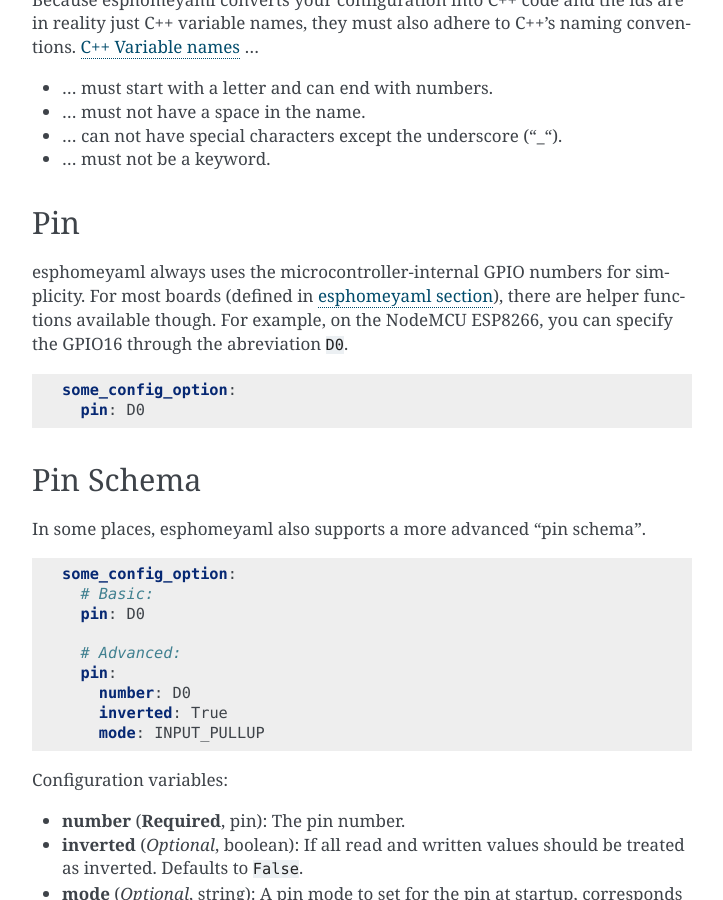
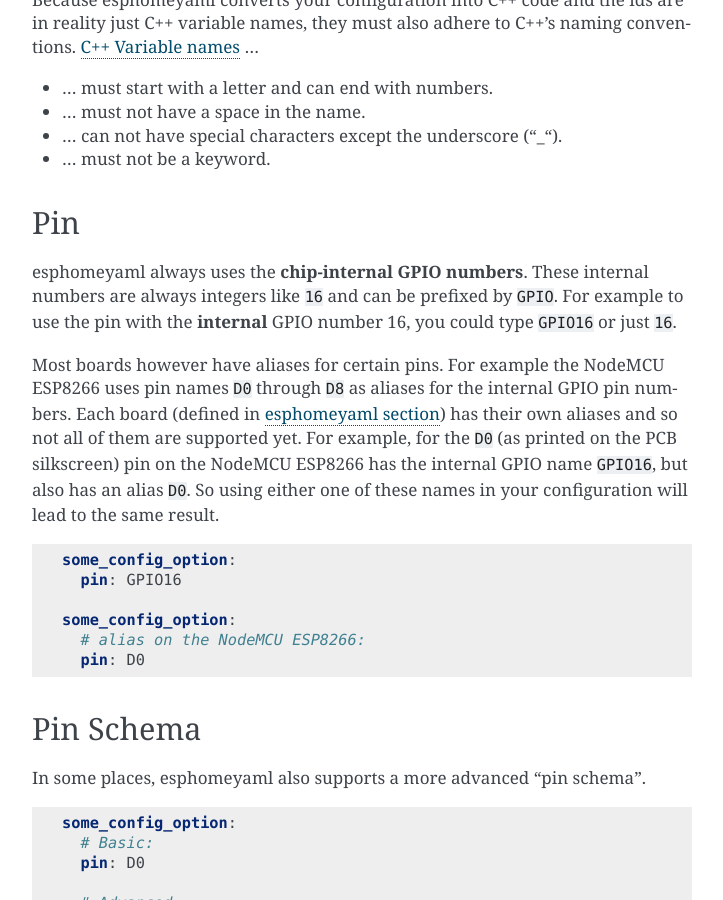
Before and after one commit to esphome/esphome-core, a Sphinx documentation site: the page built from docs/esphomeyaml/configuration-types.rst, in a window 1280 px wide and 900 px high, scrolled down 388 px. Shown: the whole window, without its empty margins (388-1111 px from the left). Built offline with Sphinx 7.4.7, drawn with Linux system fonts in a browser that asks for light colours; pages that are not in the unit, such as notebooks, are missing from menus.

Commit message:
Clear up docs about pin numbering (OttoWinter/esphomeyaml#9)

```diff
--- a/docs/esphomeyaml/configuration-types.rst
+++ b/docs/esphomeyaml/configuration-types.rst
@@ -28,15 +28,27 @@ names <http://venus.cs.qc.cuny.edu/~krishna/cs111/lectures/D3_C++_Variables.pdf>
 Pin
 ~~~
 
-esphomeyaml always uses the microcontroller-internal GPIO numbers for
-simplicity. For most boards (defined in `esphomeyaml
-section </esphomeyaml/components/esphomeyaml.html>`__), there are helper
-functions available though. For example, on the NodeMCU ESP8266, you can
-specify the GPIO16 through the abreviation ``D0``.
+esphomeyaml always uses the **chip-internal GPIO numbers**. These
+internal numbers are always integers like ``16`` and can be prefixed by
+``GPIO``. For example to use the pin with the **internal** GPIO number 16,
+you could type ``GPIO16`` or just ``16``.
+
+Most boards however have aliases for certain pins. For example the NodeMCU
+ESP8266 uses pin names ``D0`` through ``D8`` as aliases for the internal GPIO
+pin numbers. Each board (defined in `esphomeyaml
+section </esphomeyaml/components/esphomeyaml.html>`__)
+has their own aliases and so not all of them are supported yet. For example,
+for the ``D0`` (as printed on the PCB silkscreen) pin on the NodeMCU ESP8266
+has the internal GPIO name ``GPIO16``, but also has an alias ``D0``. So using
+either one of these names in your configuration will lead to the same result.
 
 .. code:: yaml
 
     some_config_option:
+      pin: GPIO16
+
+    some_config_option:
+      # alias on the NodeMCU ESP8266:
       pin: D0
 
 Pin Schema
```
